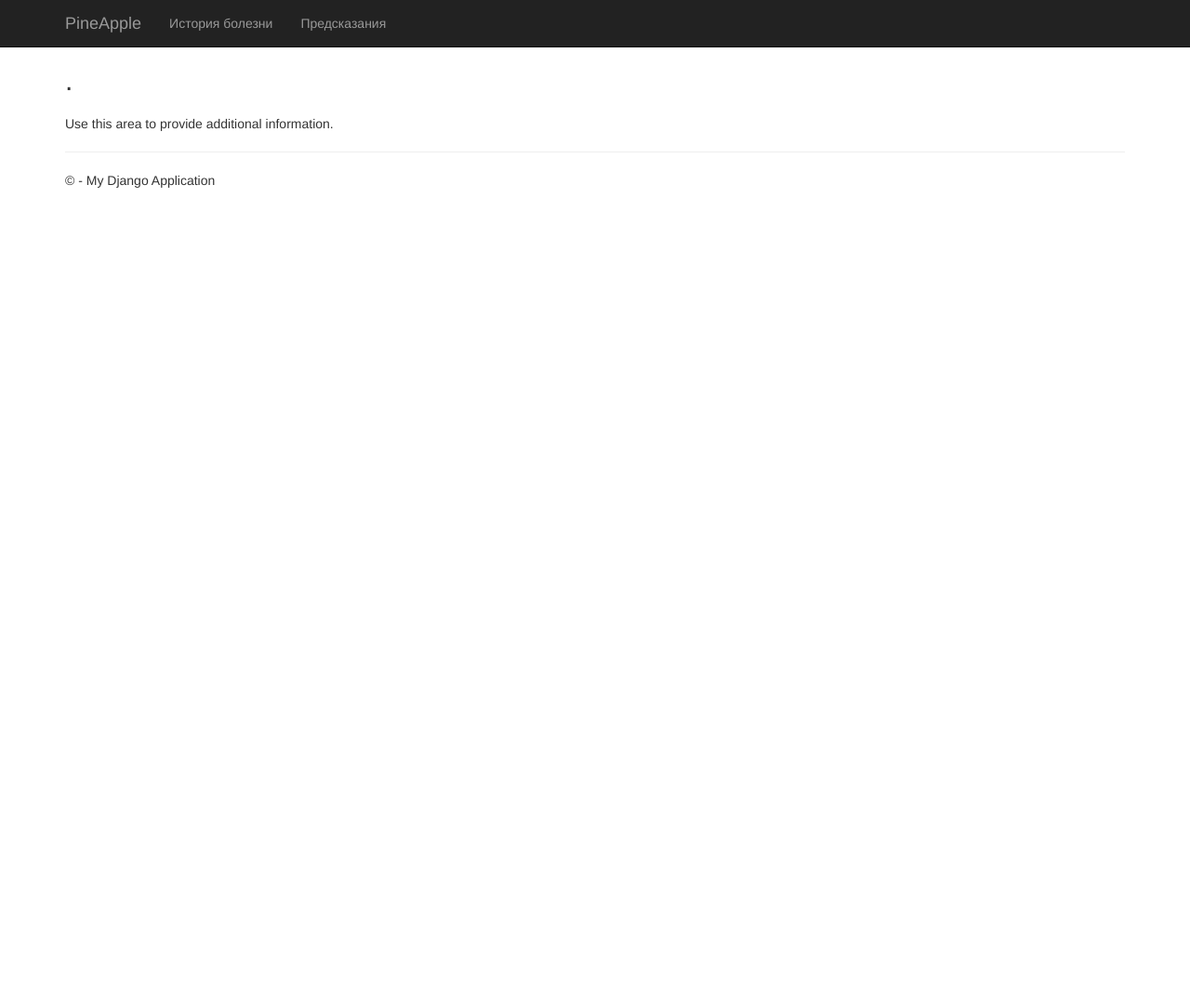
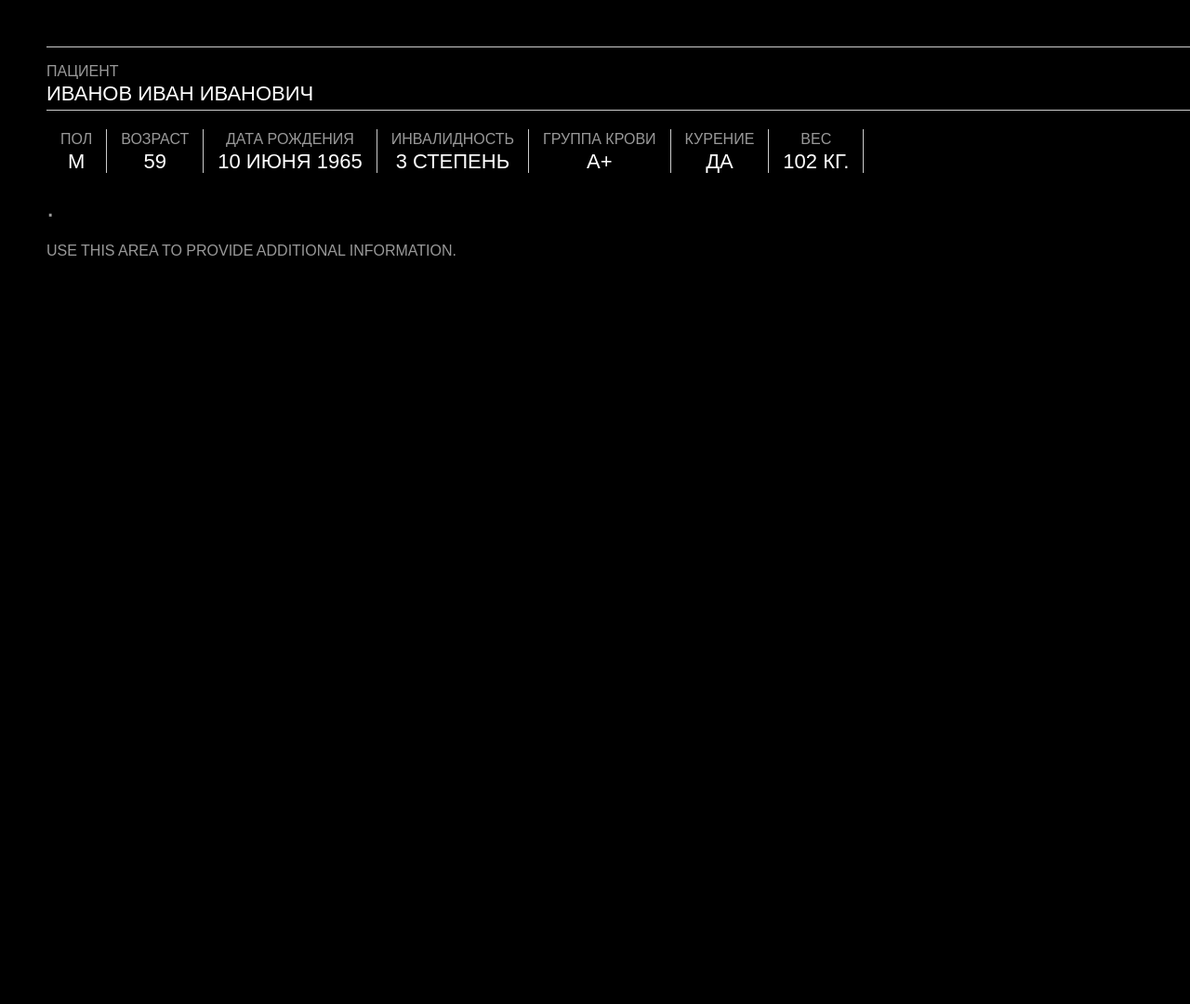
Before and after one commit to Polymedia/hack-pineapple, a Django app: template app/templates/app/about.html in a window 1280 px wide; the page is wider, and only the part inside the window is pictured. Shown: that part at 93% size. Before the commit the page ends 202 px from the top of that part, so only its background shows below. Run offline with Django 3.2, Linux system fonts and the light colour scheme; the template is opened without the code that fills it, so the values that code supplies are empty; some libraries are stand-ins or nearby versions.

Commit message:
Header makeup completed

```diff
--- a/app/static/app/content/site.css
+++ b/app/static/app/content/site.css
@@ -1,6 +1,54 @@
 body {
-    padding-top: 50px;
-    padding-bottom: 20px;
+    height: 1080px;
+    width: 1820px;
+    background-color: #000000;
+
+    padding: 50px;
+
+    color: #999999;
+    font-family: "PF Agora Sans Pro Light", sans-serif;
+    font-size: 16px;
+    font-style: normal;
+    font-variant: small-caps;
+    font-weight: 300;
+    text-transform: uppercase;
+}
+
+span.h1 {
+    display: block;
+    color: #ffffff;
+    font-family: "Bebas Neue Regular", sans-serif;
+    font-size: 22px;
+    font-style: normal;
+    font-weight: normal;
+}
+
+span.h2 {
+    display: block;
+    color: #999999;
+    font-family: "PF Agora Sans Pro Light", sans-serif;
+    font-size: 18px;
+    font-style: normal;
+    font-variant: small-caps;
+    font-weight: 300;
+    text-transform: none;
+}
+
+.header-name {
+    border-top: 1px solid #ccc;
+    border-bottom: 1px solid #ccc;
+    padding: 15px 0 5px 0;
+}
+
+.head-info-block{
+    width: auto;
+    margin-top: 20px;
+    text-align: center;
+    border-right: 1px solid #ccc;
+}
+
+.row {
+    margin: auto;
 }
 
 /* Set padding to keep content from hitting the edges */
--- a/app/templates/app/layout.html
+++ b/app/templates/app/layout.html
@@ -11,32 +11,47 @@
 </head>
 
 <body>
-    <div class="navbar navbar-inverse navbar-fixed-top">
-        <div class="container">
-            <div class="navbar-header">
-                <button type="button" class="navbar-toggle" data-toggle="collapse" data-target=".navbar-collapse">
-                    <span class="icon-bar"></span>
-                    <span class="icon-bar"></span>
-                    <span class="icon-bar"></span>
-                </button>
-                <a href="/" class="navbar-brand">PineApple</a>
-            </div>
-            <div class="navbar-collapse collapse">
-                <ul class="nav navbar-nav">
-                    <li><a href="{% url 'history' %}">История болезни</a></li>
-                    <li><a href="{% url 'prediction' %}">Предсказания</a></li>
-                </ul>
-            </div>
-        </div>
+
+    <div class="header-name">
+        <span class="head">Пациент</span>
+        <span class="h1">Иванов Иван Иванович</span>
     </div>
 
-    <div class="container body-content">
-{% block content %}{% endblock %}
-        <hr/>
-        <footer>
-            <p>&copy; {{ year }} - My Django Application</p>
-        </footer>
+    <div class="row">
+      <div class="col-md-1 head-info-block">
+        <span>Пол</span>
+        <span class="h1">М</span>
+      </div>
+	  <div class="col-md-1 head-info-block">
+	    <span>Возраст</span>
+		<span class="h1">59</span>
+      </div>
+      <div class="col-md-1 head-info-block">
+	    <span>Дата рождения</span>
+		<span class="h1">10 июня 1965</span>
+      </div>
+      <div class="col-md-1 head-info-block">
+	    <span>Инвалидность</span>
+		<span class="h1">3 степень</span>
+      </div>
+      <div class="col-md-1 head-info-block">
+	    <span>Группа крови</span>
+		<span class="h1">А+</span>
+      </div>
+      <div class="col-md-1 head-info-block">
+	    <span>Курение</span>
+		<span class="h1">Да</span>
+      </div>
+      <div class="col-md-1 head-info-block">
+	    <span>Вес</span>
+		<span class="h1">102 кг.</span>
+      </div>
     </div>
+
+    {% block content %}{% endblock %}
+
+    <!-- footer goes here -->
+
 
     <script src="{% static 'app/scripts/jquery-1.10.2.js' %}"></script>
     <script src="{% static 'app/scripts/bootstrap.js' %}"></script>
```
